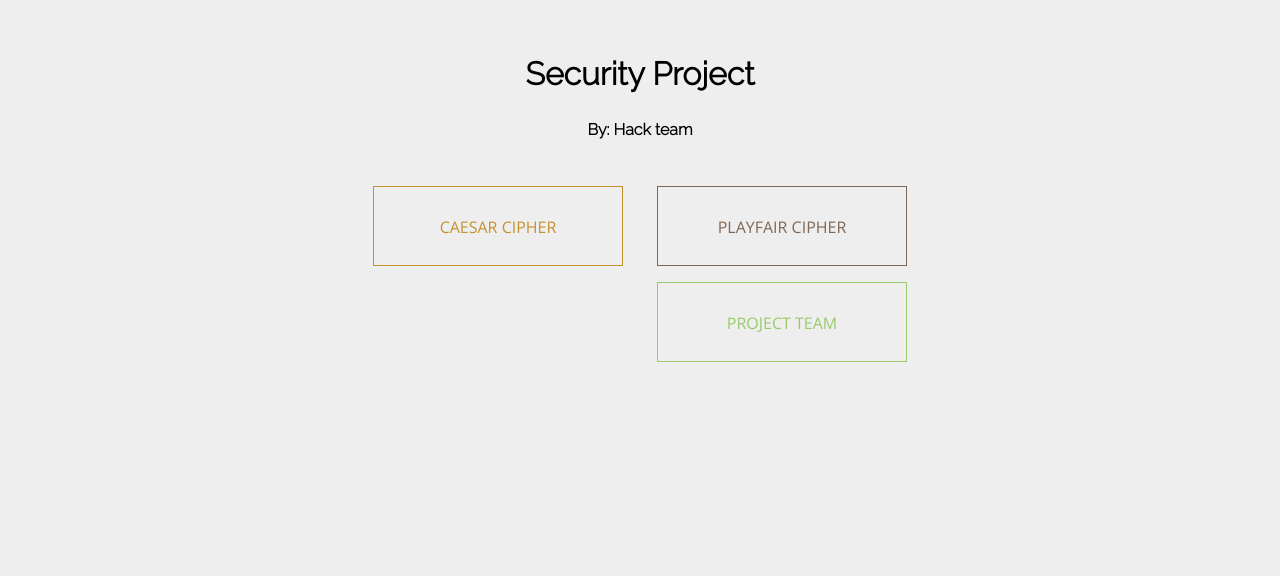
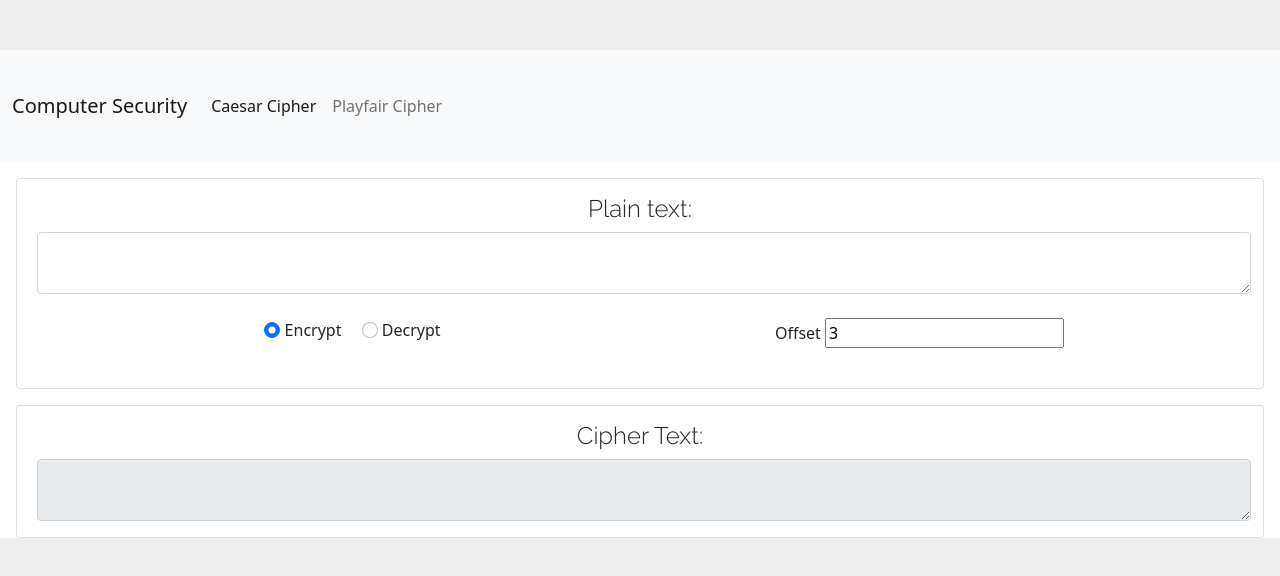
Before and after one commit to Ahmedanwersaber/security_Project, a plain HTML site: page Home.html in a window 1280 px wide. Drawn offline with nearby package versions, Linux system fonts and the light colour scheme.

Commit message:
Home.html

```diff
--- a/Home.html
+++ b/Home.html
@@ -1,29 +1,95 @@
 <!DOCTYPE html>
 <html lang="en">
-<head>
-    <meta charset="UTF-8">
-    <meta name="viewport" content="width=device-width, initial-scale=1.0">
-    <title>Home Page</title>
+  <head>
+    <meta charset="UTF-8" />
+    <link rel="icon" type="image/svg+xml" href="favicon.svg" />
+    <meta name="viewport" content="width=device-width, initial-scale=1.0" />
+    <title>Caesar Cipher</title>
     <link rel="stylesheet" href="./index.css">
-</head>
-<body>
-    <div class="centerer">
-        <h1>Security Project </h1>
-        <!-- <h1>Button Hover Effects</h1> -->
-        <h4>By: <a href="#" target="_blank">Hack team</a></h4>
+    <script defer type="module" src="./main.js"></script>
 
-        <div class="wrap">
 
-          <a class="btn-5" href="./index.html">Caesar Cipher</a>
-        </div>
-        <div class="wrap">
-              <a class="btn-11" href="./playfair.html">Playfair Cipher</a>
-          <a class="btn-7" href="./team/team.html"><span>Project Team</span></a>
+    <!-- Bootstrap CSS -->
+    <link href="https://cdn.jsdelivr.net/npm/bootstrap@5.0.1/dist/css/bootstrap.min.css" rel="stylesheet" integrity="sha384-+0n0xVW2eSR5OomGNYDnhzAbDsOXxcvSN1TPprVMTNDbiYZCxYbOOl7+AMvyTG2x" crossorigin="anonymous">
 
+    <!-- Popper js (Bootstrap dependency we may not need it) -->
+    <!-- <script defer src="https://cdn.jsdelivr.net/npm/@popperjs/core@2.9.2/dist/umd/popper.min.js" integrity="sha384-IQsoLXl5PILFhosVNubq5LC7Qb9DXgDA9i+tQ8Zj3iwWAwPtgFTxbJ8NT4GN1R8p" crossorigin="anonymous"></script> -->
+    <!-- Bootstrap -->
+    <script defer src="https://cdn.jsdelivr.net/npm/bootstrap@5.0.1/dist/js/bootstrap.min.js" integrity="sha384-Atwg2Pkwv9vp0ygtn1JAojH0nYbwNJLPhwyoVbhoPwBhjQPR5VtM2+xf0Uwh9KtT" crossorigin="anonymous"></script>
+
+
+  </head>
+  <body>
+    <!-- NavBar -->
+    <nav class="navbar navbar-expand-lg navbar-light bg-light">
+      <div class="container-fluid">
+        <!-- <a class="navbar-brand" href="index.html">Computer Security</a> -->
+        <a class="navbar-brand" href="/playfair-caesar-cipher">Computer Security</a>
+        <button class="navbar-toggler" type="button" data-bs-toggle="collapse" data-bs-target="#navbarScroll"
+          aria-controls="navbarScroll" aria-expanded="false" aria-label="Toggle navigation">
+          <span class="navbar-toggler-icon"></span>
+        </button>
+        <div class="collapse navbar-collapse" id="navbarScroll">
+          <ul class="navbar-nav me-auto my-2 my-lg-0 navbar-nav-scroll" style="--bs-scroll-height: 100px;">
+            <li class="nav-item">
+              <!-- <a class="nav-link active" aria-current="page" href="index.html">Caesar Cipher</a> -->
+              <a class="nav-link active" aria-current="page" href="#">Caesar Cipher</a>
+            </li>
+            <li class="nav-item">
+              <!-- <a class="nav-link" href="playfair.html">Playfair Cipher</a> -->
+              <a class="nav-link" href="./playfair.html">Playfair Cipher</a>
+            </li>
+
+          </ul>
 
         </div>
       </div>
-      <script src="./Home.js"></script>
+    </nav>
 
-</body>
+      <div class="card m-3">
+        <div class="card-body">
+          <h4 class="card-title">Plain text:</h4>
+          <form class="form">
+
+            <div class="col col-12 mx-1">
+              <textarea class="form-control" name="input" id="input"></textarea>
+            </div>
+
+            <div class="row mx-5 my-4">
+              <div class="col col-6">
+                <div class="form-check-inline">
+                  <input class="form-check-input" type="radio" id="encrypt" name="operation" value="encrypt" checked>
+                  <label class="form-check-label" for="encrypt">Encrypt</label>
+                </div>
+
+                <div class="form-check-inline">
+                    <input class="form-check-input" type="radio" id="decrypt" name="operation" value="decrypt">
+                    <label class="form-check-label" for="decrypt">Decrypt</label>
+                </div>
+              </div>
+
+              <div class="col col-6">
+                <label for="offset">Offset</label>
+                <input class="" type="number" name="offset" id="offset" value="3">
+              </div>
+
+            </div>
+
+          </form>
+        </div>
+      </div>
+
+      <div class="card m-3">
+
+        <div class="card-body">
+          <h4 class="card-title">Cipher Text:</h4>
+
+          <div class="col col-12 mx-1">
+            <textarea readonly class="form-control" name="output" id="output"></textarea>
+          </div>
+
+        </div>
+      </div>
+
+  </body>
 </html>
```
